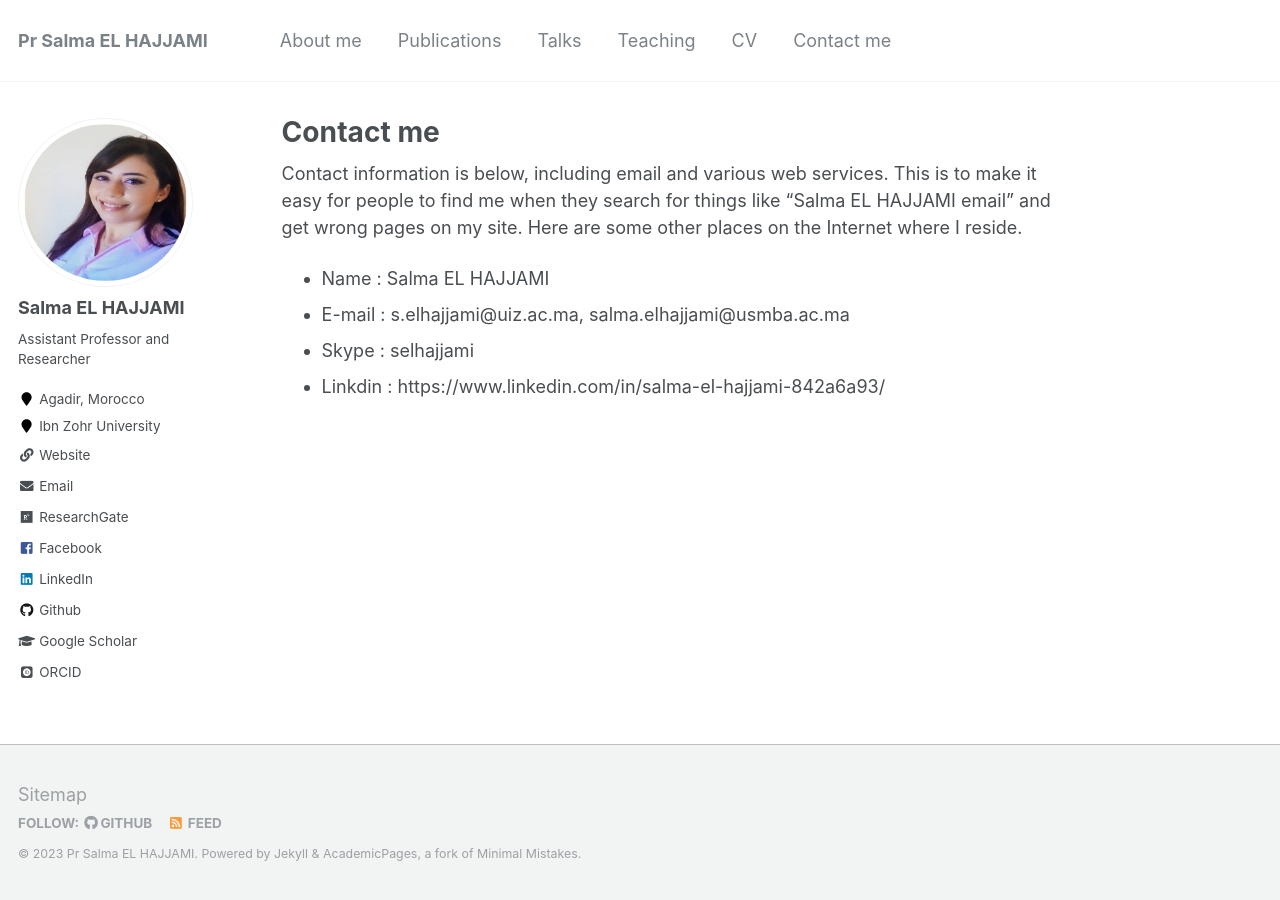
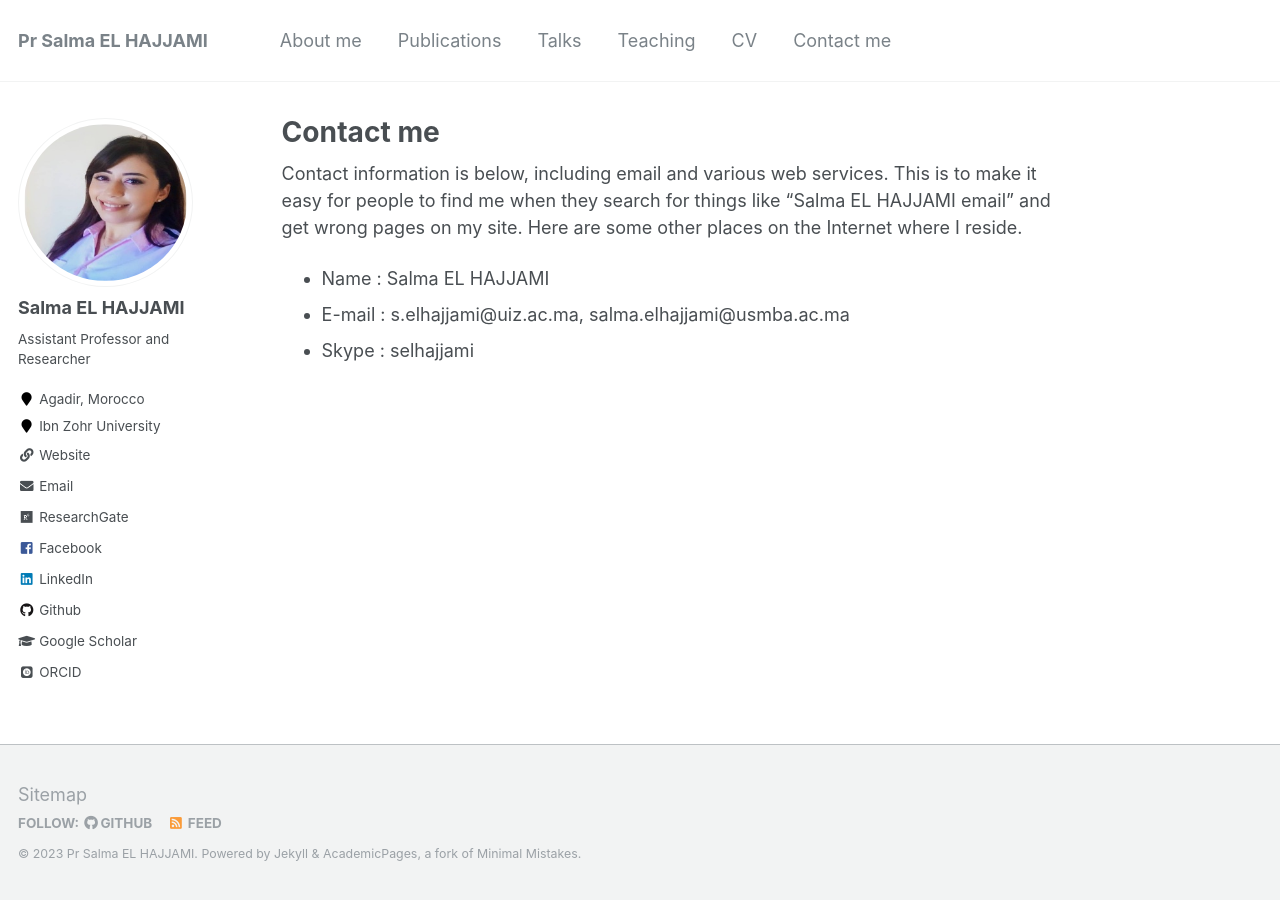
Before and after one commit to salmaelhajjami/salmaelhajjami.github.io, a Jekyll site: the page built from _pages/markdown.md, in a window 1280 px wide. Built offline with Jekyll 4.4.1, drawn with Linux system fonts in a browser that asks for light colours; some web fonts are replaced.

Commit message:
Update markdown.md

```diff
--- a/_pages/markdown.md
+++ b/_pages/markdown.md
@@ -12,4 +12,3 @@ Contact information is below, including email and various web services.  This is
 * Name    : Salma EL HAJJAMI
 * E-mail  : s.elhajjami@uiz.ac.ma, salma.elhajjami@usmba.ac.ma
 * Skype   : selhajjami
-* Linkdin : https://www.linkedin.com/in/salma-el-hajjami-842a6a93/
```
